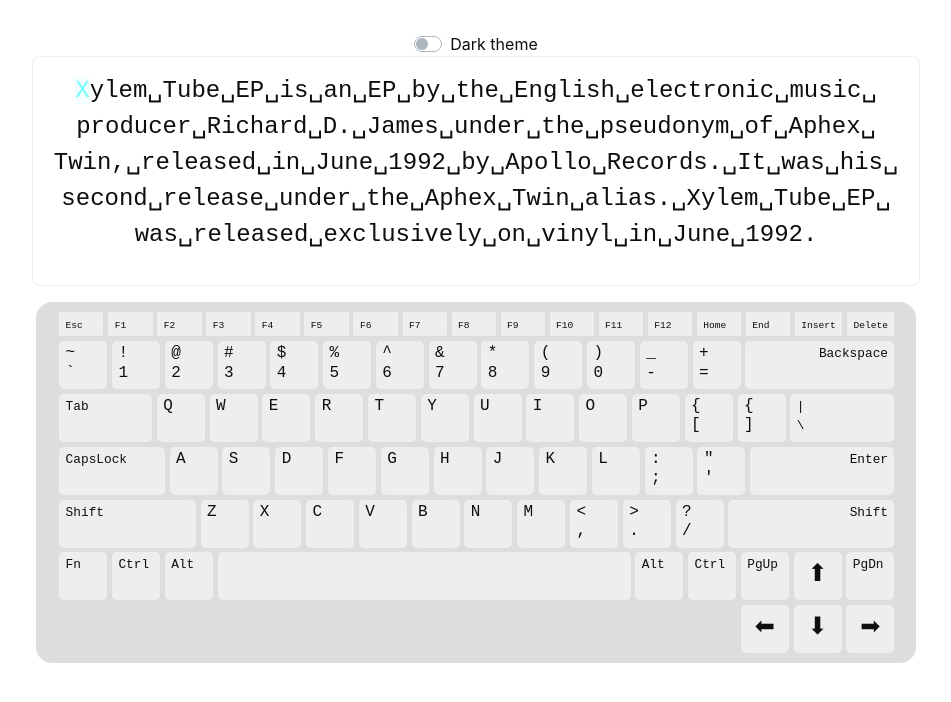
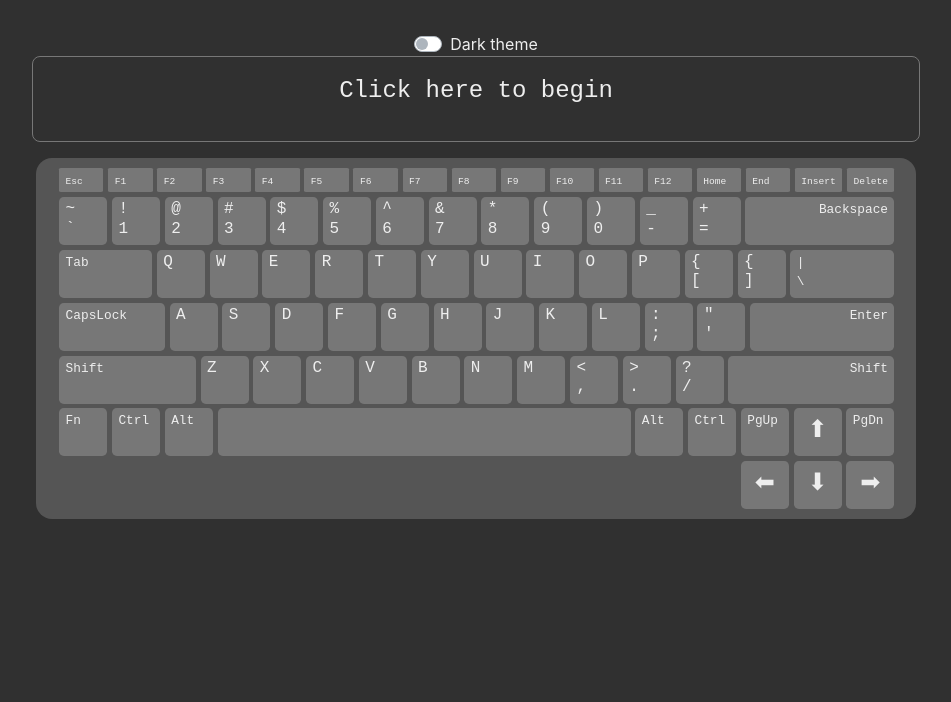
Before and after one commit to sqwxl/type_trainer, a React (Create React App) app: page / in a window 1280 px wide. Shown: the top 702 px of the page, without its empty margins (164-1115 px from the left). Built offline with nearby package versions, Linux system fonts and the light colour scheme.

Commit message:
added state variable to track global app status + code cleanup

```diff
--- a/src/App.tsx
+++ b/src/App.tsx
@@ -4,22 +4,15 @@
 import Keyboard from './Components/Keyboard/Keyboard';
 import { TextDisplay } from './Components/TextDisplay/TextDisplay';
 import { ThemeContext, themes } from './Components/Contexts/ThemeContext/ThemeContext';
-import { LayoutContext, layouts } from './Components/Contexts/LayoutContext/LayoutContext';
 import Toolbar from './Components/Toolbar/Toolbar'
 import { Container } from 'react-bootstrap';
-import { type } from 'os';
 import FormattedText from './Components/FormattedText/FormattedText';
-// import { ThemeConsumer } from 'react-bootstrap/esm/ThemeProvider';
 
 
 interface AppProps { }
 interface AppState {
   displayText: string;
   pressed: string[];
-}
-const INITIALSTATE: AppState = {
-  displayText: "",
-  pressed: []
 }
 
 function isChar(code: string) {
@@ -44,6 +37,12 @@
   }
 }
 
+enum AppStatus {
+  NewSession,
+  Paused,
+  Training
+}
+
 class App extends React.Component<{}, any> {
   static contextType = ThemeContext
   constructor(props: AppProps) {
@@ -53,11 +52,10 @@
       currentChar: 0,
       errorIndices: new Set(),
       pressed: new Set(),
-      paused: false,
-      theme: themes.light
+      status: AppStatus.NewSession,
+      theme: themes.dark,
     }
     this.handleKeyDown = this.handleKeyDown.bind(this)
-    // this.keyReleaseTimer = setTimeout(() => { }, 0)
     this.handleKeyUp = this.handleKeyUp.bind(this)
     this.handleBlur = this.handleBlur.bind(this)
     this.toggleTheme = this.toggleTheme.bind(this)
@@ -69,8 +67,7 @@
   }
 
   componentWillMount() {
-    // const str = replaceSpaces(this.state.trainingString)
-    // this.setState({ trainingString: str })
+
   }
 
   componentDidMount() {
@@ -96,11 +93,10 @@
   }
 
   handleKeyDown(event: KeyboardEvent) {
-    // event.preventDefault()
     let { pressed, currentChar, errorIndices } = this.state
 
     // Reject input
-    if (this.state.paused || event.repeat || pressed.has(event.code)) {
+    if (this.state.status === AppStatus.Paused || event.repeat || pressed.has(event.code)) {
       return
     }
     pressed.add(event.code)
@@ -125,87 +121,29 @@
   }
 
   handleFocus() {
-    this.setState({ paused: false })
+    this.setState({ status: AppStatus.Training })
   }
 
   handleBlur() {
-    this.setState({ pressed: new Set(), paused: true })
+    this.setState({ pressed: new Set(), status: AppStatus.Paused })
   }
 
   toggleTheme() {
     this.setState({ theme: this.state.theme === themes.light ? themes.dark : themes.light })
   }
 
-  getStrMarkup() {
-    let { currentChar, trainingString, errorIndices } = this.state
-    // trainingString = replaceSpaces(trainingString)
-    let before = ""
-    let current = ""
-    let after = format(trainingString.slice(currentChar + 1))
-
-    // Tag errors, up to but not including currentChar
-    let start = 0
-    for (let e of errorIndices) {
-      if (e === currentChar) break
-      before = before.concat(format(trainingString.slice(start, e)), tag(format(trainingString[e]), 'mistake'))
-      start = e + 1
-    }
-    before = tag(before.concat(format(trainingString.slice(start, currentChar))), 'before')
-
-    // Tag currentChar
-    if (errorIndices.has(currentChar)) {
-      current = tag(format(trainingString[currentChar]), 'typo')
-      setTimeout(() => {
-        let typo = document.getElementsByClassName('typo')
-        if (typo[0] != null) typo[0].className = 'currentChar'
-      }, 750)
-    } else {
-      current = tag(format(trainingString[currentChar]), 'currentChar')
-    }
-
-    // Return result
-    console.log(current)
-    return before.concat(current, after)
-
-    function tag(str: string, className: string): string {
-      let ret = `<span class="${className}">${str}</span>`
-      return ret
-    }
-    function format(str: string): string {
-      if (str)
-        return replaceSpaces(escapeHtml(str))
-      else
-        return ""
-    }
-    function escapeHtml(unsafe: string): string {
-      var text = document.createTextNode(unsafe);
-      var p = document.createElement('p');
-      p.appendChild(text);
-      let safe = p.innerHTML
-      p.remove()
-      return safe
-    }
-    function replaceSpaces(str: string): string {
-      let replacement = `&blank;&#8203;`
-      return str.replaceAll(" ", replacement)//"␣")
-    }
-  }
-
   render() {
-    // let displayText = this.state.paused ? "Session paused, click anywhere to continue" : this.getStrMarkup()
     return (
       <ThemeContext.Provider value={{ theme: this.state.theme, toggleTheme: () => this.toggleTheme() }}>
         <Container fluid className="App" style={this.state.theme} onClick={this.handleFocus}>
           <Container >
             <Toolbar />
             <TextDisplay>
-              {
-                this.state.paused ?
-                  (<p>Session paused, click anywhere to continue</p>)
-                  :
-                  <FormattedText currentChar={this.state.currentChar} trainingString={this.state.trainingString} errorIndices={this.state.errorIndices} />
-
-              }
+              {this.state.status === AppStatus.Paused ?
+              (<p>Session paused, click anywhere to continue</p>) :
+              this.state.status === AppStatus.NewSession ?
+              (<p>Click here to begin</p>) :
+                <FormattedText currentChar={this.state.currentChar} trainingString={this.state.trainingString} errorIndices={this.state.errorIndices} />}
             </TextDisplay>
             <Keyboard pressed={this.state.pressed} />
           </Container>
```
